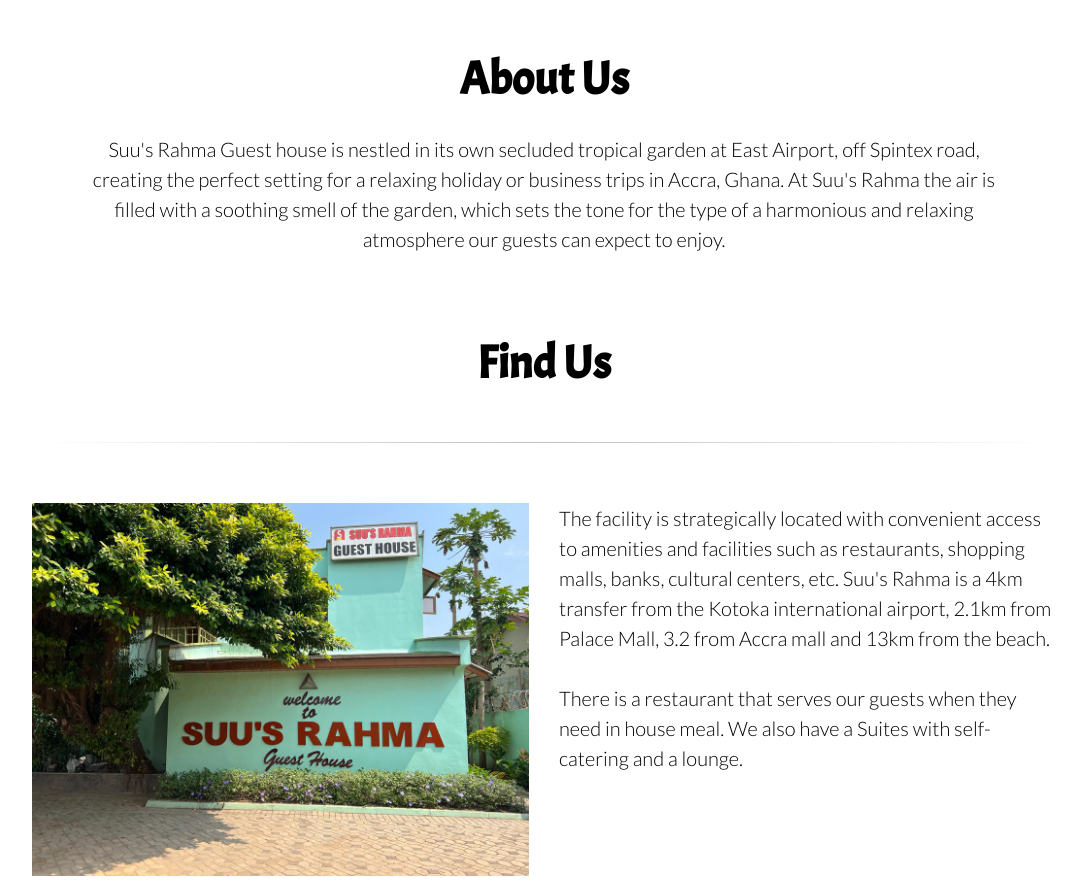
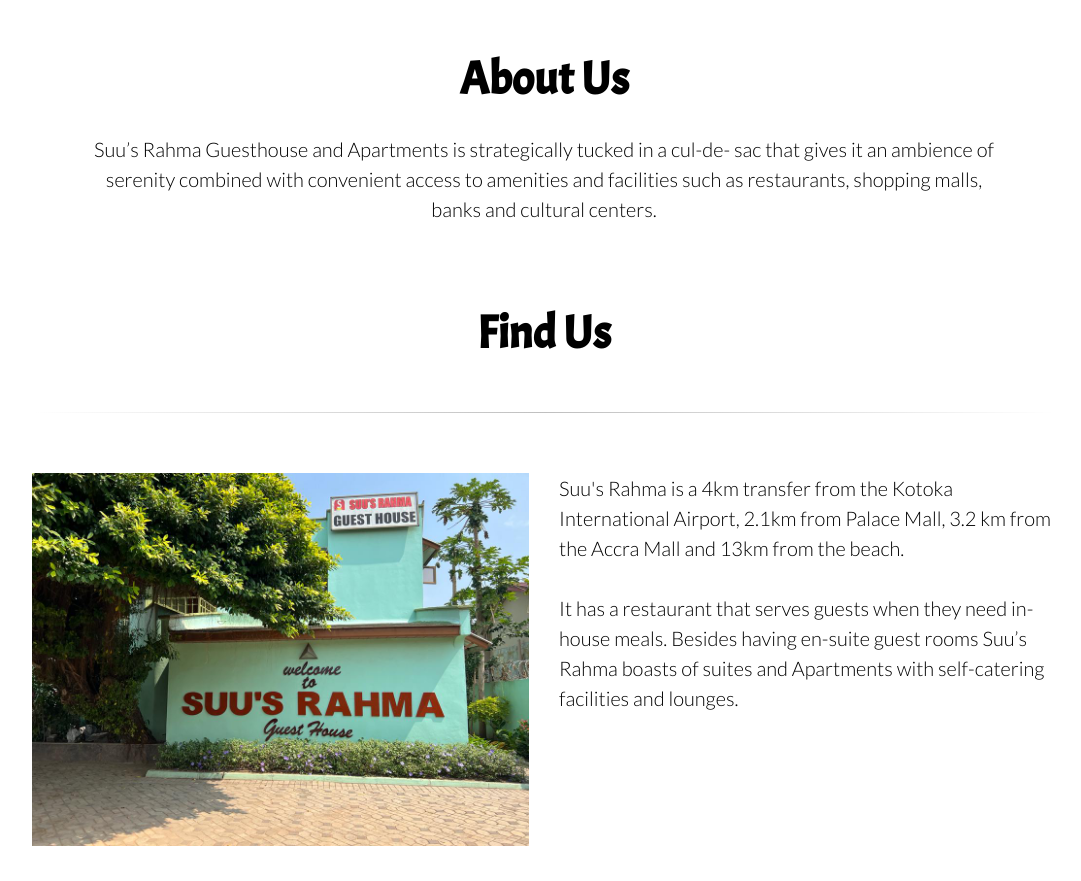
Before and after one commit to edlla/suus, a plain HTML site: page index.html in a window 1280 px wide. Shown: the part 700-1581 px from the top of the page, without its empty margins (96-1177 px from the left). Drawn offline with Linux system fonts and the light colour scheme.

Commit message:
Update index.html

```diff
--- a/index.html
+++ b/index.html
@@ -22,7 +22,7 @@
     <section class="section-about vert-gap">
         <h2 class="secondary">About Us</h2>
         <div class="text-box">
-            <p class="description">Suu's Rahma Guest house is nestled in its own secluded tropical garden at East Airport, off Spintex road, creating the perfect setting for a relaxing holiday or business trips in Accra, Ghana. At Suu's Rahma the air is filled with a soothing smell of the garden, which sets the tone for the type of a harmonious and relaxing atmosphere our guests can expect to enjoy.</p>
+            <p class="description">Suu’s Rahma Guesthouse and Apartments is strategically tucked in a cul-de- sac that gives it an ambience of serenity combined with convenient access to amenities and facilities such as restaurants, shopping malls, banks and cultural centers.</p>
         </div>
     </section>
 
@@ -35,10 +35,10 @@
             </div>
             <div class="col-50">
                 <p class="description">
-                    The facility is strategically located with convenient access to amenities and facilities such as restaurants, shopping malls, banks, cultural centers, etc. Suu's Rahma is a 4km transfer from the Kotoka international airport, 2.1km from Palace Mall, 3.2 from Accra mall and 13km from the beach.
+                    Suu's Rahma is a 4km transfer from the Kotoka International Airport, 2.1km from Palace Mall, 3.2 km from the Accra Mall and 13km from the beach.
                 </p>
                 <p class="description">
-                    There is a restaurant that serves our guests when they need in house meal. We also have a Suites with self-catering and a lounge.
+                    It has a restaurant that serves guests when they need in-house meals. Besides having en-suite guest rooms Suu’s Rahma boasts of suites and Apartments with self-catering facilities and lounges.
                 </p>
             </div>
         </div>
```
